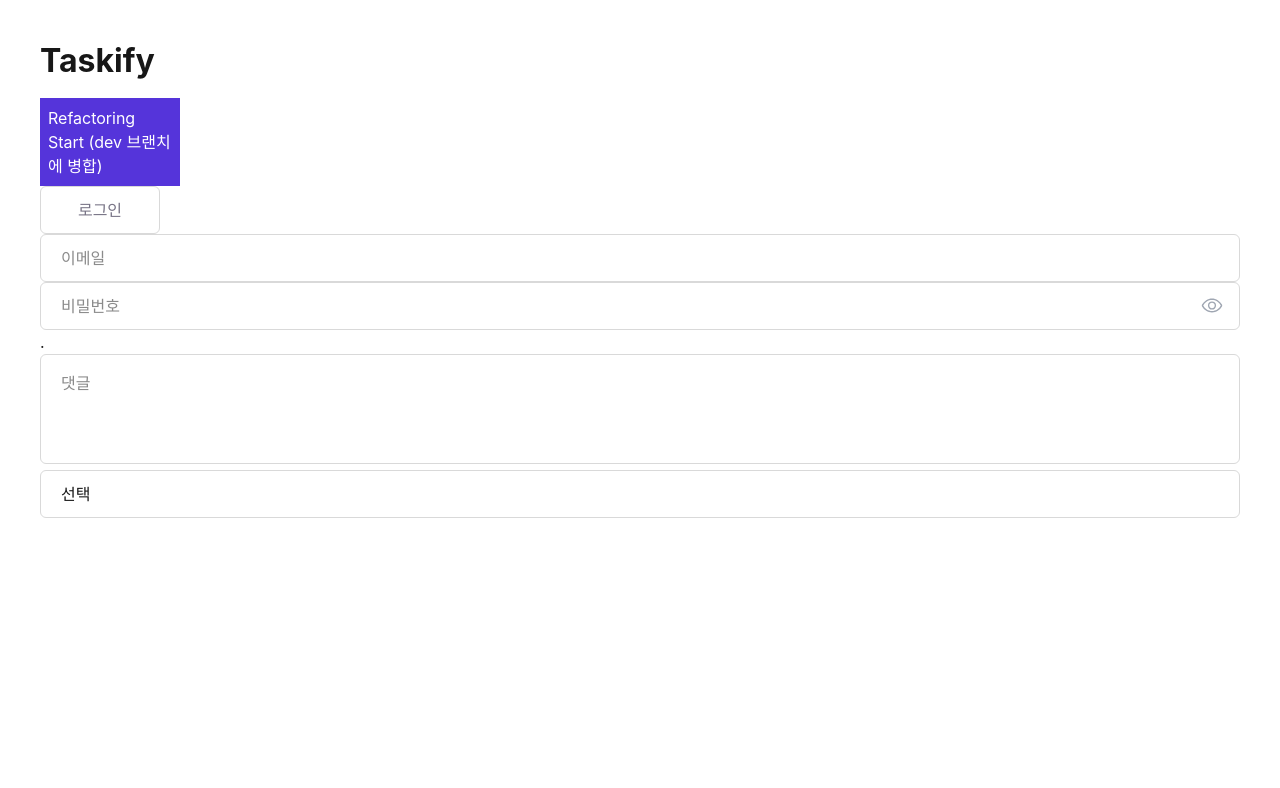
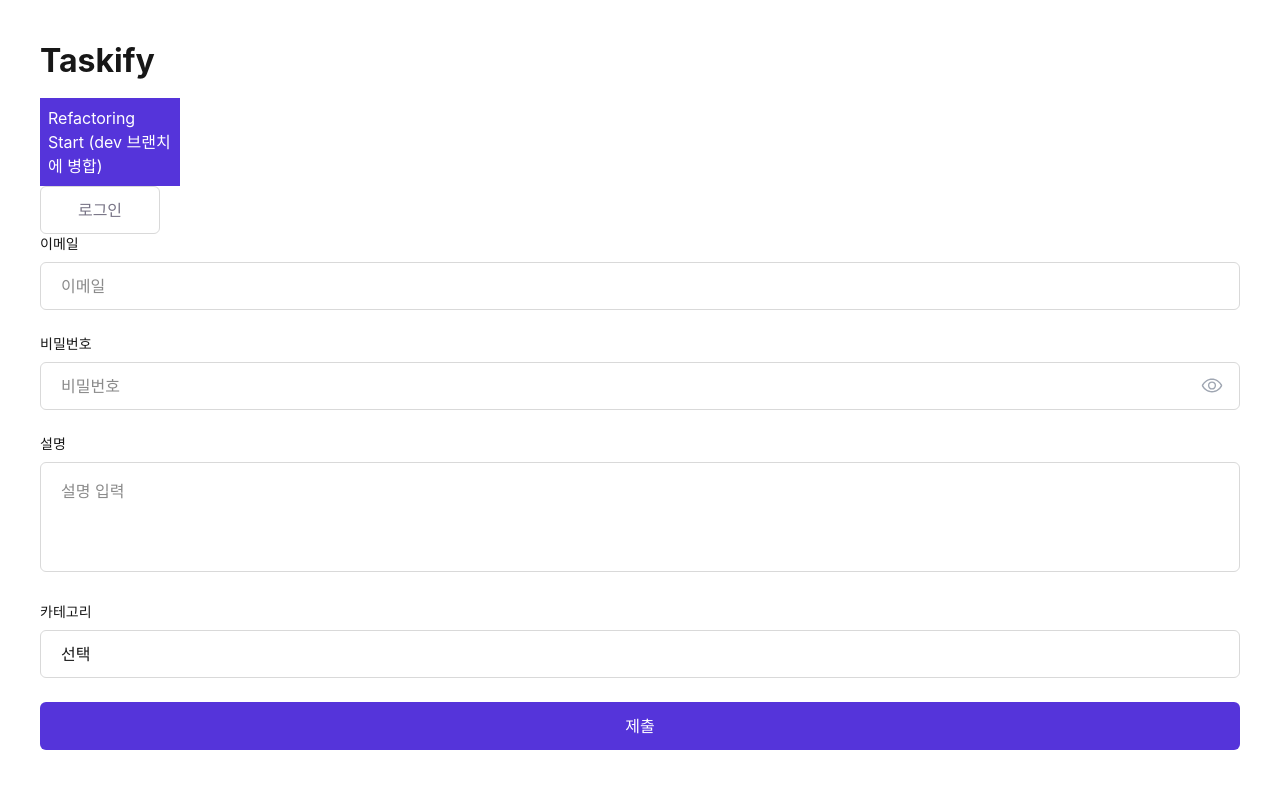
Before and after one commit to codeit17-part3-team5/taskify-refactor, a Next.js app: page / in a window 1280 px wide. Shown: the top 788 px of the page. Built offline with nearby package versions, Linux system fonts and the light colour scheme.

Commit message:
Design: Input Form필드로 디자인 구성 초기본

```diff
--- a/package.json
+++ b/package.json
@@ -15,6 +15,7 @@
     "next": "16.1.1",
     "react": "19.2.3",
     "react-dom": "19.2.3",
+    "react-hook-form": "^7.71.1",
     "tailwind-merge": "^3.4.0"
   },
   "devDependencies": {
--- /dev/null
+++ b/src/app/components/Field.tsx
@@ -0,0 +1,57 @@
+'use client';
+
+import React from 'react';
+
+import { cn } from '../lib/cn';
+
+type InjectedProps = {
+  id?: string;
+  isInvalid?: boolean;
+  className?: string;
+  'aria-describedby'?: string;
+};
+
+type FieldProps = {
+  id: string;
+  label?: string;
+  helperText?: string;
+  error?: string;
+  children: React.ReactElement<InjectedProps>;
+};
+
+export default function Field({ id, label, helperText, error, children }: FieldProps) {
+  const describedBy = error ? `${id}-error` : helperText ? `${id}-help` : undefined;
+
+  const injectedClass = cn(children.props.className, error && 'is-error');
+
+  const child = React.cloneElement(children, {
+    id,
+    isInvalid: !!error,
+    'aria-describedby': describedBy,
+    className: injectedClass,
+  });
+
+  return (
+    <div className="flex flex-col gap-2">
+      {label && (
+        <label htmlFor={id} className="text-sm font-medium">
+          {label}
+        </label>
+      )}
+
+      {child}
+
+      {helperText && !error && (
+        <p id={`${id}-help`} className="text-xs text-gray-500">
+          {helperText}
+        </p>
+      )}
+
+      {error && (
+        <p id={`${id}-error`} role="alert" aria-live="polite" className="text-xs text-red-600">
+          {error}
+        </p>
+      )}
+    </div>
+  );
+}
--- /dev/null
+++ b/src/app/components/FormField.tsx
@@ -0,0 +1,103 @@
+'use client';
+
+import React from 'react';
+import {
+  Controller,
+  type FieldValues,
+  type Path,
+  type RegisterOptions,
+  useFormContext,
+} from 'react-hook-form';
+
+import Field from './Field';
+import Input, { type InputSelectProps, type InputTextProps, type TextareaProps } from './input';
+
+type CommonProps<TFieldValues extends FieldValues> = {
+  name: Path<TFieldValues>;
+  label?: string;
+  helperText?: string;
+  rules?: RegisterOptions<TFieldValues, Path<TFieldValues>>;
+  selectRules?: RegisterOptions<TFieldValues, Path<TFieldValues>>;
+};
+
+type FormFieldProps<TFieldValues extends FieldValues> =
+  | (CommonProps<TFieldValues> & {
+      inputProps: Omit<InputTextProps, 'id' | 'isInvalid'> & { id?: string; as?: 'input' };
+    })
+  | (CommonProps<TFieldValues> & {
+      inputProps: Omit<TextareaProps, 'id' | 'isInvalid'> & { id?: string; as: 'textarea' };
+    })
+  | (CommonProps<TFieldValues> & {
+      inputProps: Omit<InputSelectProps, 'id' | 'isInvalid' | 'value' | 'onChange' | 'onBlur'> & {
+        id?: string;
+        as: 'select';
+      };
+    });
+
+export default function FormField<TFieldValues extends FieldValues>({
+  name,
+  label,
+  helperText,
+  inputProps,
+  rules,
+  selectRules,
+}: FormFieldProps<TFieldValues>) {
+  const {
+    register,
+    control,
+    formState: { errors },
+  } = useFormContext<TFieldValues>();
+
+  const errorMessage = getErrorMessage(errors, name);
+  const id = inputProps.id ?? String(name);
+
+  // ✅ select는 Controller
+  if (inputProps.as === 'select') {
+    return (
+      <Field id={id} label={label} helperText={helperText} error={errorMessage}>
+        <Controller
+          name={name}
+          control={control}
+          rules={selectRules}
+          render={({ field }) => (
+            <Input
+              {...inputProps}
+              id={id}
+              isInvalid={!!errorMessage}
+              value={field.value}
+              onChange={(e: React.ChangeEvent<HTMLSelectElement>) => field.onChange(e.target.value)}
+              onBlur={field.onBlur}
+            />
+          )}
+        />
+      </Field>
+    );
+  }
+
+  const reg = register(name, rules);
+
+  return (
+    <Field id={id} label={label} helperText={helperText} error={errorMessage}>
+      <Input id={id} isInvalid={!!errorMessage} {...inputProps} {...reg} />
+    </Field>
+  );
+}
+
+function getErrorMessage<TFieldValues extends FieldValues>(
+  errors: unknown,
+  name: Path<TFieldValues>,
+): string | undefined {
+  if (!errors || typeof errors !== 'object') return undefined;
+
+  const parts = String(name).split('.');
+  let cur: unknown = errors;
+
+  for (const key of parts) {
+    if (!cur || typeof cur !== 'object') return undefined;
+    cur = (cur as Record<string, unknown>)[key];
+  }
+
+  if (!cur || typeof cur !== 'object') return undefined;
+  const msg = (cur as Record<string, unknown>)['message'];
+  return typeof msg === 'string' ? msg : undefined;
+}
--- a/src/app/components/input.tsx
+++ b/src/app/components/input.tsx
@@ -10,6 +10,7 @@ import Button from './Button';
 import SelectInput from './SelectInput';
 
 export const INPUT_BASE = 'w-full h-12 px-4 bg-white border border-[#D9D9D9] rounded-md';
+const INVALID_CLASS = 'border-[#D6173A] focus:border-red-500 focus:ring-1 focus:ring-red-500';
 const TEXTAREA_BASE = 'min-h-[110px] p-4 resize-none';
 
 export const padIfRightIcon = (has: boolean) => (has ? 'pr-12' : 'pr-5 ');
@@ -80,7 +81,9 @@ function PasswordInput(
       <input
         id={id}
         ref={ref}
-        className={[INPUT_BASE, leftPad, rightPad, className].join(' ')}
+        className={[INPUT_BASE, leftPad, rightPad, isInvalid ? INVALID_CLASS : '', className].join(
+          ' ',
+        )}
         type={showPw ? 'text' : 'password'}
         aria-invalid={isInvalid || undefined}
         {...inputDomProps}
@@ -129,7 +132,14 @@ export default function Input(props: Props) {
         <textarea
           id={id}
           ref={ref}
-          className={[INPUT_BASE, TEXTAREA_BASE, leftPad, rightPad, className].join(' ')}
+          className={[
+            INPUT_BASE,
+            TEXTAREA_BASE,
+            leftPad,
+            rightPad,
+            isInvalid ? INVALID_CLASS : '',
+            className,
+          ].join(' ')}
           aria-invalid={isInvalid || undefined}
           {...rest}
         />
@@ -184,7 +194,9 @@ export default function Input(props: Props) {
       <input
         id={id}
         ref={ref}
-        className={[INPUT_BASE, leftPad, rightPad, className].join(' ')}
+        className={[INPUT_BASE, leftPad, rightPad, isInvalid ? INVALID_CLASS : '', className].join(
+          ' ',
+        )}
         type={type}
         aria-invalid={isInvalid || undefined}
         {...(inputDomProps as Omit<BaseInputProps, 'id' | 'ref' | 'type'>)}
--- a/src/app/page.tsx
+++ b/src/app/page.tsx
@@ -1,15 +1,38 @@
 'use client';
 
 import { useState } from 'react';
+import { FormProvider, useForm } from 'react-hook-form';
 
 import Button from './components/Button';
-import Input from './components/input';
+import FormField from './components/FormField';
 import Modal from './components/Modal';
 import { useModal } from './hooks/useModal';
+
+type FormValues = {
+  email: string;
+  password: string;
+  description: string;
+  category: string;
+};
 
 export default function Home() {
   const { open, openModal, closeModal } = useModal();
   const [category, setCategory] = useState('');
+
+  const methods = useForm<FormValues>({
+    defaultValues: {
+      email: '',
+      password: '',
+      description: '',
+      category: '',
+    },
+    mode: 'onBlur',
+    reValidateMode: 'onBlur',
+  });
+
+  const onSubmit = (data: FormValues) => {
+    console.log(data);
+  };
 
   return (
     <main className="p-10">
@@ -33,20 +56,58 @@ export default function Home() {
       <Button className="w-30 h-12" variant="w" onClick={openModal}>
         로그인
       </Button>
-      <Input id="email" type="email" placeholder="이메일" />
-      <Input id="password" type="password" placeholder="비밀번호" />.
-      <Input as="textarea" id="description" placeholder="댓글" />
-      <Input
-        as="select"
-        id="category"
-        value={category}
-        placeholderOption="선택"
-        options={[
-          { value: 1, label: '옵션 1' },
-          { value: 2, label: '옵션 2' },
-        ]}
-        onChange={(e) => setCategory(String(e.target.value))}
-      />
+      <FormProvider {...methods}>
+        <form onSubmit={methods.handleSubmit(onSubmit)} className="flex flex-col gap-6">
+          <FormField<FormValues>
+            name="email"
+            label="이메일"
+            rules={{
+              required: '이메일은 필수입니다.',
+              pattern: {
+                value: /^[^\s@]+@[^\s@]+\.[^\s@]+$/,
+                message: '이메일 형식이 올바르지 않습니다.',
+              },
+            }}
+            inputProps={{ placeholder: '이메일', type: 'email' }}
+          />
+
+          <FormField<FormValues>
+            name="password"
+            label="비밀번호"
+            rules={{
+              required: '비밀번호는 필수입니다.',
+              minLength: {
+                value: 6,
+                message: '비밀번호는 6자리 이상이어야 합니다.',
+              },
+            }}
+            inputProps={{ placeholder: '비밀번호', type: 'password' }}
+          />
+
+          <FormField<FormValues>
+            name="description"
+            label="설명"
+            inputProps={{ as: 'textarea', placeholder: '설명 입력' }}
+          />
+
+          <FormField<FormValues>
+            name="category"
+            label="카테고리"
+            inputProps={{
+              as: 'select',
+              placeholderOption: '선택',
+              options: [
+                { value: 'frontend', label: '프론트엔드' },
+                { value: 'backend', label: '백엔드' },
+              ],
+            }}
+          />
+
+          <Button type="submit" variant="v" className="h-12">
+            제출
+          </Button>
+        </form>
+      </FormProvider>
     </main>
   );
 }
```
Also changed, not shown: 1 other file (tests, documents, lock files or other folders).
